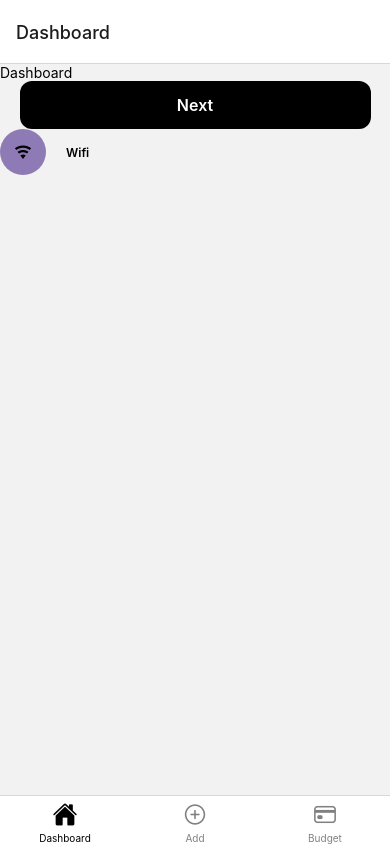
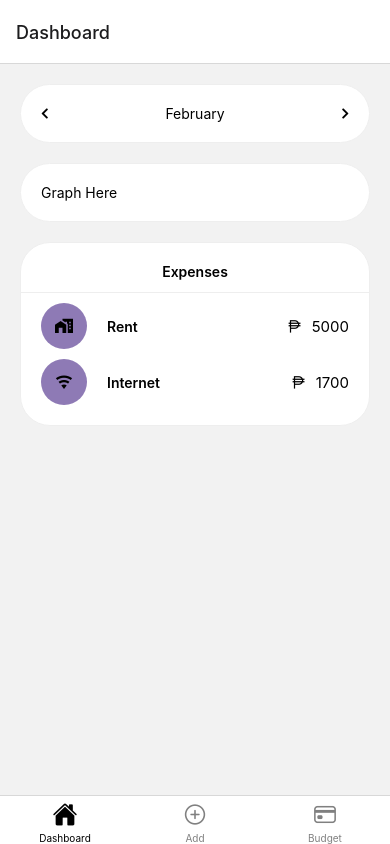
Before and after one commit to carlohyper/BudgetTracker, a React Native app: screen /Home in a window 390 px wide. Built offline with nearby package versions, Linux system fonts and the light colour scheme.

Commit message:
feat: improved dashboard ui and store data structure

```diff
--- a/src/@core/helpers/index.ts
+++ b/src/@core/helpers/index.ts
@@ -1,2 +1,3 @@
 export * from "./currency-color.helper";
 export * from "./total-amount.helper";
+export * from "./justify-content.helper";
--- /dev/null
+++ b/src/@core/helpers/justify-content.helper.ts
@@ -0,0 +1,19 @@
+import { iIncome } from "./../../scenes/budget/interfaces/income.interface";
+export const getJustify = (align: "center" | "left" | "right" | undefined) => {
+  let justify = "center";
+  switch (align) {
+    case "left":
+      justify = "start";
+      break;
+    case "right":
+      justify = "end";
+      break;
+    case "center":
+      justify = "center";
+      break;
+    default:
+      justify = "space-between";
+  }
+
+  return justify;
+};
--- a/src/@core/navigations/home-screen.navigator.tsx
+++ b/src/@core/navigations/home-screen.navigator.tsx
@@ -7,6 +7,7 @@ import { AddNavigator } from "./add.navigator";
 import { Button } from "src/components/Button";
 import { CategoryItem } from "@components";
 import { Ionicons } from "@expo/vector-icons";
+import { DashboardScreen } from "@scenes/dashboard";
 
 export type BottomTabParamList = {
   Dashboard: { iconName: string };
@@ -57,7 +58,7 @@ export function HomeScreen() {
     >
       <Tab.Screen
         name="Dashboard"
-        component={Dashboard}
+        component={DashboardScreen}
         initialParams={{ iconName: "book" }}
       />
       <Tab.Screen
--- a/src/components/CardItem/index.tsx
+++ b/src/components/CardItem/index.tsx
@@ -11,7 +11,7 @@ import { getTextColor } from "src/@core/helpers/currency-color.helper";
 export interface CardItemProps extends ViewProps {
   text?: string;
   shape?: "circle" | "rounded";
-  iconName?: IconNames;
+  iconName?: IconNames | undefined;
   textPosition?: "right" | "bottom";
   amount?: number;
   actual?: number;
@@ -50,7 +50,7 @@ export const CardItem: React.FC<CardItemProps> = ({
         <IconContainer shape={shape}>
           <MaterialCommunityIcons name={iconName} size={18} />
         </IconContainer>
-        <Text fontSize={14} fontWeight={600}>
+        <Text fontSize={14} fontWeight={600} textTransform={"capitalize"}>
           {text}
         </Text>
       </CategoryWrapper>
--- a/src/components/DynamicCard/index.tsx
+++ b/src/components/DynamicCard/index.tsx
@@ -1,16 +1,7 @@
 import { StyleSheet, Text, View } from "react-native";
 import styled from "styled-components/native";
 import { FontAwesome5 } from "@expo/vector-icons";
-
-interface CardProps {
-  title: string;
-  actionIcon: any;
-  showActionIcon?: boolean;
-  onPress: () => void;
-  subLabel?: string | React.ReactNode;
-  children: string | React.ReactNode;
-  showHeader?: boolean;
-}
+import { getJustify } from "@core/helpers";
 
 const CardContainer = styled.View`
   padding: 20px;
@@ -54,6 +45,17 @@ const styles = StyleSheet.create({
   },
 });
 
+interface CardProps {
+  title: string;
+  actionIcon: any;
+  showActionIcon?: boolean;
+  onPress: () => void;
+  subLabel?: string | React.ReactNode;
+  children: string | React.ReactNode;
+  showHeader?: boolean;
+  headerPosition: "center" | "left" | "right";
+}
+
 export const DynamicCard: React.FC<Partial<CardProps>> = ({
   title = "insert title",
   actionIcon = "plus",
@@ -62,6 +64,7 @@ export const DynamicCard: React.FC<Partial<CardProps>> = ({
   subLabel,
   children,
   showHeader = true,
+  headerPosition,
 }) => {
   const onClick = () => {
     if (typeof onPress === "function") {
@@ -72,8 +75,8 @@ export const DynamicCard: React.FC<Partial<CardProps>> = ({
     <CardContainer>
       {showHeader && (
         <>
-          <CardHeader>
-            <CardTitle>{title}</CardTitle>
+          <CardHeader style={{ justifyContent: getJustify(headerPosition) }}>
+            <CardTitle style={{ textAlign: headerPosition }}>{title}</CardTitle>
             {showActionIcon ? (
               <FontAwesome5
                 onPress={onClick}
--- a/src/components/Text/index.tsx
+++ b/src/components/Text/index.tsx
@@ -6,15 +6,21 @@ import { ViewProps } from "react-native";
 export interface TextProps extends ViewProps {
   fontSize?: number;
   fontWeight?: number;
+  textTransform?: string;
 }
 
 export const Text: React.FC<TextProps> = ({
   fontSize = 14,
   fontWeight = 400,
+  textTransform = "capitalize",
   children,
 }) => {
   return (
-    <TextComponent fontSize={fontSize} fontWeight={fontWeight}>
+    <TextComponent
+      fontSize={fontSize}
+      fontWeight={fontWeight}
+      textTransform={textTransform}
+    >
       {children}
     </TextComponent>
   );
@@ -23,6 +29,7 @@ export const Text: React.FC<TextProps> = ({
 const TextComponent = styled.Text`
   font-size: ${({ fontSize }: TextProps) => fontSize}px;
   font-weight: ${({ fontWeight }: TextProps) => fontWeight};
+  text-transform: ${({ textTransform }: TextProps) => textTransform};
   margin: 0;
   padding: 0;
 `;
--- a/src/scenes/budget/hooks/use-budget-details.hook.ts
+++ b/src/scenes/budget/hooks/use-budget-details.hook.ts
@@ -1,4 +1,3 @@
-import { Categories } from "./../../expense/screens/categories.screen";
 import * as React from "react";
 import { useNavigation } from "@react-navigation/native";
 import { Alert } from "react-native";
--- /dev/null
+++ b/src/scenes/dashboard/index.ts
@@ -0,0 +1 @@
+export { default as DashboardScreen } from "./screens/dashboard.screen";
--- /dev/null
+++ b/src/scenes/dashboard/screens/dashboard.screen.tsx
@@ -0,0 +1,59 @@
+import React from "react";
+import { View, Text, TouchableOpacity, Alert } from "react-native";
+import { FontAwesome5, MaterialCommunityIcons } from "@expo/vector-icons";
+import { CardItem, DynamicCard, Layout } from "@components";
+import {
+  DetailContainer,
+  MonthSelector,
+  StyledScrollView,
+} from "../styles/dashboard.style";
+import { useExpenseStore } from "src/stores/expense.store";
+
+export default () => {
+  const { data } = useExpenseStore((state) => state);
+  return (
+    <Layout padding={20}>
+      <StyledScrollView>
+        <DetailContainer>
+          <MonthSelector>
+            <TouchableOpacity>
+              <FontAwesome5 name="chevron-left" />
+            </TouchableOpacity>
+            <Text>February</Text>
+            <TouchableOpacity>
+              <FontAwesome5 name="chevron-right" />
+            </TouchableOpacity>
+          </MonthSelector>
+          <DynamicCard
+            title="Daily Budget"
+            actionIcon="pen"
+            showHeader={false}
+            onPress={() => Alert.alert("Edit Budget")}
+          >
+            <Text>Graph Here</Text>
+          </DynamicCard>
+          <DynamicCard
+            title="Expenses"
+            actionIcon="pen"
+            headerPosition="center"
+          >
+            {data.expense?.map((item, index) => (
+              <CardItem
+                key={index}
+                shape="circle"
+                iconName={item.category.icon}
+                text={
+                  !!item.category.alias
+                    ? item.category.alias
+                    : item.category.name
+                }
+                textPosition="right"
+                amount={item.amount}
+              />
+            ))}
+          </DynamicCard>
+        </DetailContainer>
+      </StyledScrollView>
+    </Layout>
+  );
+};
--- /dev/null
+++ b/src/scenes/dashboard/styles/dashboard.style.ts
@@ -0,0 +1,26 @@
+import styled from "styled-components/native";
+
+export const StyledScrollView = styled.ScrollView.attrs({
+  showsVerticalScrollIndicator: false,
+  contentContainerStyle: { flexGrow: 1 },
+})``;
+
+export const DetailContainer = styled.View`
+  display: flex;
+  flex-direction: column;
+  row-gap: 20px;
+`;
+
+export const CardContainer = styled.View`
+  padding: 20px;
+  background-color: #fff;
+  border-radius: 30px;
+  border: 1px solid #eee;
+`;
+
+export const MonthSelector = styled(CardContainer)`
+  flex-direction: row;
+  justify-content: space-between;
+  align-items: center;
+  border-radius: 100px;
+`;
--- a/src/scenes/expense/components/categories.modal.tsx
+++ b/src/scenes/expense/components/categories.modal.tsx
@@ -1,9 +1,10 @@
 import React from "react";
 import { View, ScrollView, Modal } from "react-native";
 import { Button } from "src/components/Button";
-import { CategoryItem, IconNames } from "@components";
+import { CategoryItem } from "@components";
 import styled from "styled-components/native";
 import { DynamicCard, Text } from "@components";
+import { IconNames } from "@types";
 
 export type Categories = {
   name: string;
--- a/src/stores/expense.store.ts
+++ b/src/stores/expense.store.ts
@@ -1,12 +1,13 @@
-
-import { create } from 'zustand';
+import { IconNames } from "@types";
+import { create } from "zustand";
 
 interface ExpenseItem {
   id: string;
   amount: number;
   category: {
-    icon: string;
+    icon: IconNames | undefined;
     name: string;
+    alias?: string;
   };
   date: string;
 }
@@ -30,7 +31,28 @@ interface State {
 
 export const useExpenseStore = create<State>((set) => ({
   data: {
-    expense: [],
+    expense: [
+      {
+        id: "1",
+        amount: 5000,
+        category: {
+          icon: "home-city",
+          name: "Rent",
+          alias: "Rent",
+        },
+        date: "02-22-2024",
+      },
+      {
+        id: "2",
+        amount: 1700,
+        category: {
+          icon: "wifi",
+          name: "Internet",
+          alias: "Internet",
+        },
+        date: "02-23-2024",
+      },
+    ],
     income: [],
   },
   addExpense: (expense) =>
```
